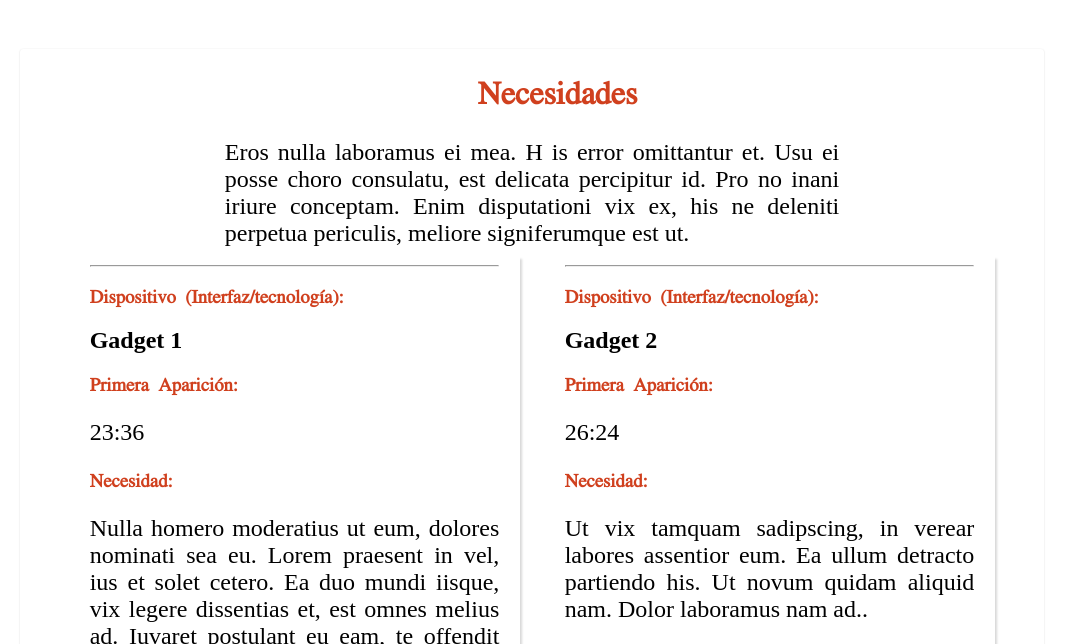
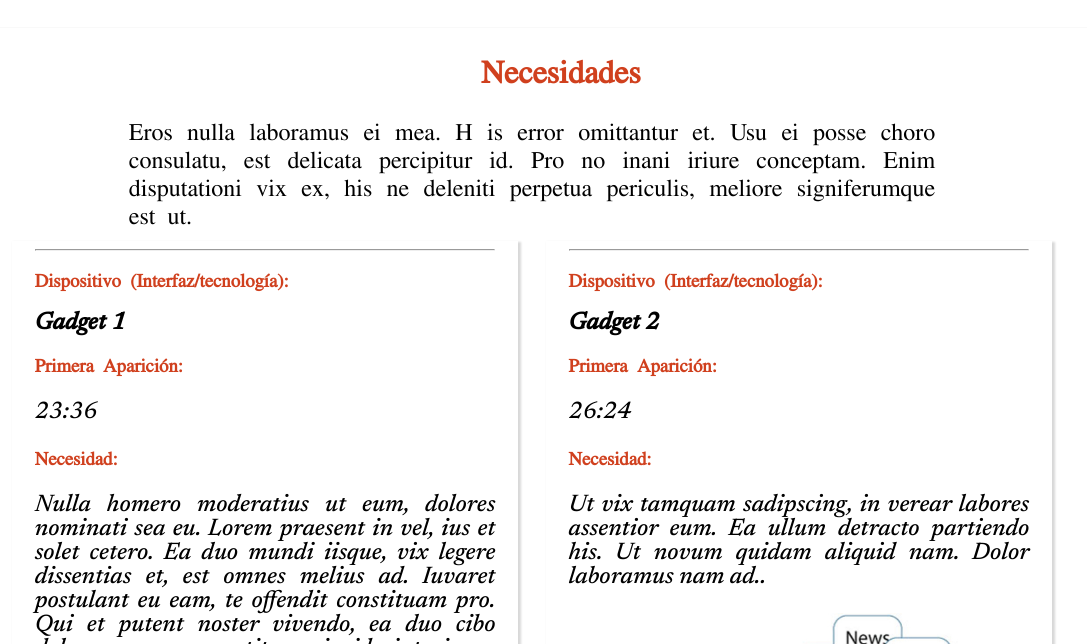
Before and after one commit to campodetenis/campodetenis.github.io, a plain HTML site: page pagina2/index.html in a window 1280 px wide. Shown: the part 522-1166 px from the top of the page, without its empty margins (108-1195 px from the left). Drawn offline with Linux system fonts and the light colour scheme; files whose address does not match are found by name.

Commit message:
Add files via upload

```diff
--- a/pagina2/style.css
+++ b/pagina2/style.css
@@ -1,3 +1,4 @@
+@import url('https://fonts.googleapis.com/css2?family=Newsreader:ital,wght@1,500&display=swap');
 @font-face {
     font-family: Chomsky;
     src: url("/webfontkit-20210405-093656/chomsky-8moa2-webfont.woff");
@@ -18,7 +19,7 @@
     src: url("/webfontkit-20210405-093656/cardiff-5a2v-webfont.woff");
 }
 
-@import url('https://fonts.googleapis.com/css2?family=Newsreader:ital,wght@1,500&display=swap');
+
 
 body{
     margin:0;
@@ -70,7 +71,7 @@ div{
 #Sinopsis .section_title{
     text-align: center;
     color: #d0401e;
-    font-family: 'Cardiff';
+    font-family:'Cardiff';
     font-size: xx-large;
 }
 
@@ -88,7 +89,7 @@ div{
 
 .section{
     background-color: #F2F2F2;
-    margin: 2% 10%;
+    margin: 2% 5%;
     border-radius: 3px;
     border-bottom-style: solid;
     border-width: 1px;
@@ -105,8 +106,8 @@ div{
 .section_text, .subsection_text{
     text-align: justify;
     padding: 0 10%;
-    margin: 0 10% ;
-    font-family: 'Newsreader';
+    margin: 0 5% ;
+    font-family: 'Cardiff';
     font-size: x-large;
 }
 
@@ -145,10 +146,10 @@ div{
     padding-left: 2%;
     padding-right: 2%;
 
-    box-shadow: 0 0.03rem 0.1rem 0 rgba(58, 58, 58, 0.2);
+
     justify-items: center;
     justify-content: center;
-    box-shadow: 2px 2px 2px rgba(58, 58, 58, 0.2);
+    box-shadow: 2px 2px 2px 1px rgba(58, 58, 58, 0.2);
 
 }
 
@@ -159,7 +160,7 @@ div{
 
 
 #Necesidades .need:hover{
-    box-shadow: 12px 12px 12px rgba(58, 58, 58, 0.2);
+    box-shadow: 12px 12px 12px 12px rgba(58, 58, 58, 0.2);
     transition: 1s;
     width: 40%;
     height: 40%;
@@ -177,7 +178,13 @@ div{
     justify-content: center;
     width: 40%;
     text-align: center;
-    margin: 0;
+    margin: auto;
+    box-shadow: 4px 4px 4px 4px rgba(58, 58, 58, 0.2);
+}
+
+#Impacto:hover, #Tecnologias:hover{
+    transition: 1s;
+    box-shadow: 12px 12px 12px 12px rgba(58, 58, 58, 0.2);
 }
 
 #Tecnologias{
@@ -207,5 +214,4 @@ div{
     padding:0;
     margin: 0;
     text-align: justify;
-
 }
```
